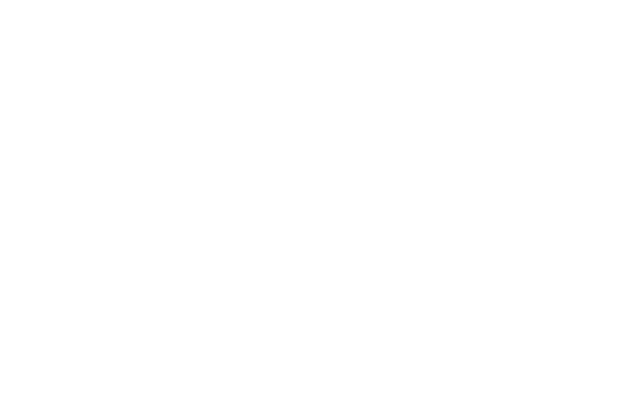
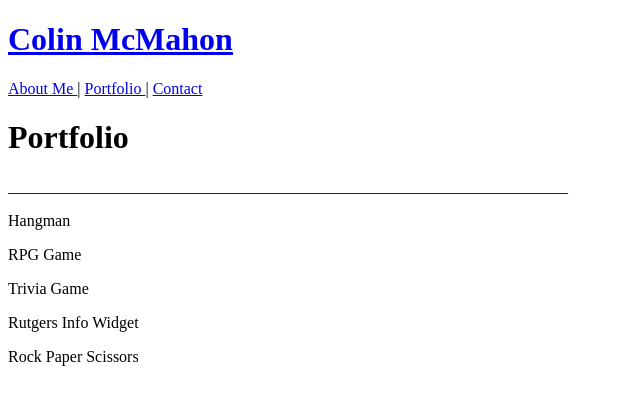
Before and after one commit to CMcM24/Basic-Portfolio, a plain HTML site: page portfolio.html in a window 1280 px wide. Shown: the whole page, without its empty margins (0-640 px from the left). Drawn offline with Linux system fonts and the light colour scheme.

Commit message:
added my page title and nav bar to each html page, and made sure they were linked so you can click any object on the navbar to get where you need to go

```diff
--- a/portfolio.html
+++ b/portfolio.html
@@ -0,0 +1,43 @@
+<!DOCTYPE html>
+<html>
+    <head>
+        <title>About Me</title>
+        <meta charset="UTF-8">
+        <!-- <link rel="stylesheet" href=""> -->
+    </head>
+
+    <body>
+        <div>
+            <h1><a href="index.html">Colin McMahon</a></h1>
+            <nav>
+                <a href="index.html">About Me </a>|
+                <a href="portfolio.html">Portfolio </a>|
+                <a href="contact.html">Contact</a>
+            </nav>
+        </div>
+
+        <div>
+            <h1>Portfolio</h1>
+            <p>______________________________________________________________________</p>
+            <div>
+                <section>
+                    <p>Hangman</p>
+                </section>
+                <section>
+                    <p>RPG Game</p>
+                </section>
+            </div>
+            <div>
+                <section>
+                    <p>Trivia Game</p>
+                </section>
+                <section>
+                    <p>Rutgers Info Widget</p>
+                </section>
+            </div>
+            <div>
+                <section>
+                    <p>Rock Paper Scissors</p>
+                </section>
+            </div>
+        </div>
```
Also changed, not shown: contact.html (+17 -0 lines), index.html (+4 -5 lines).
